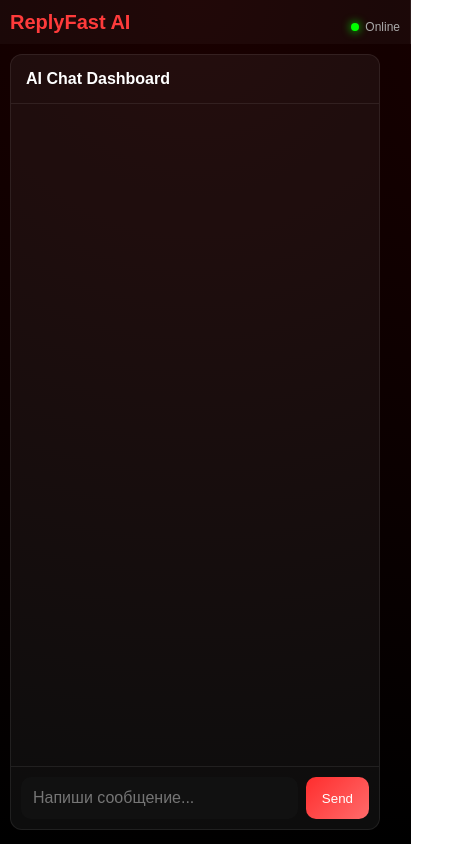
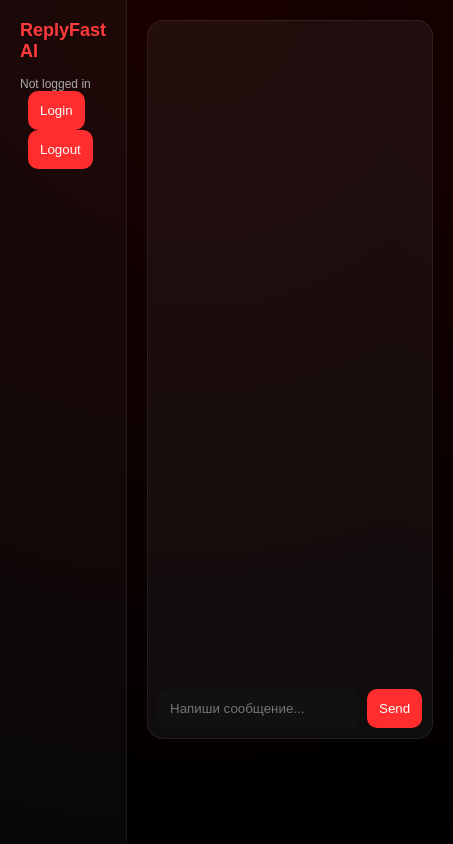
Before and after one commit to odinodin-wq/replyfast-saas-v2, a website: page public/index.html in a window 390 px wide. Shown: the whole page, 453 px wide, since content can reach past the window. Drawn offline with nearby package versions, Linux system fonts and the light colour scheme.

Commit message:
Update index.html

```diff
--- a/public/index.html
+++ b/public/index.html
@@ -3,7 +3,9 @@
 <head>
 <meta charset="UTF-8">
 <meta name="viewport" content="width=device-width, initial-scale=1.0">
-<title>ReplyFast AI</title>
+<title>ReplyFast SaaS</title>
+
+<script src="https://cdn.jsdelivr.net/npm/@supabase/supabase-js"></script>
 
 <style>
 body {
@@ -13,10 +15,9 @@ body {
   color:white;
   display:flex;
   height:100vh;
-  overflow:hidden;
 }
 
-/* SIDEBAR */
+/* sidebar */
 .sidebar {
   width:260px;
   background: rgba(255,255,255,0.03);
@@ -25,55 +26,32 @@ body {
 }
 
 .logo {
-  font-size:20px;
+  color:#ff3b3b;
+  font-size:18px;
   font-weight:bold;
-  color:#ff3b3b;
 }
 
-.online {
-  margin-top:10px;
+.userBox {
+  margin-top:15px;
   font-size:12px;
   color:#aaa;
 }
 
-.dot {
-  width:8px;
-  height:8px;
-  background:lime;
-  border-radius:50%;
-  display:inline-block;
-  margin-right:6px;
-  box-shadow:0 0 10px lime;
-}
-
-/* MAIN */
+/* main */
 .main {
   flex:1;
   padding:20px;
-  display:flex;
-  justify-content:center;
-  align-items:center;
 }
 
 .card {
-  width:100%;
-  max-width:900px;
-  height:85vh;
   background: rgba(255,255,255,0.05);
   border:1px solid rgba(255,255,255,0.08);
   border-radius:16px;
+  height:85vh;
   display:flex;
   flex-direction:column;
-  overflow:hidden;
 }
 
-.header {
-  padding:15px;
-  border-bottom:1px solid rgba(255,255,255,0.08);
-  font-weight:bold;
-}
-
-/* CHAT */
 .chat {
   flex:1;
   overflow:auto;
@@ -81,27 +59,18 @@ body {
 }
 
 .msg {
-  margin:8px 0;
+  margin:6px 0;
   padding:10px;
   border-radius:10px;
-  max-width:75%;
-  word-wrap:break-word;
+  max-width:80%;
 }
 
-.user {
-  background:#ff2d2d;
-  margin-left:auto;
-}
+.user { background:#ff2d2d; margin-left:auto; }
+.ai { background:#222; }
 
-.ai {
-  background:#222;
-}
-
-/* INPUT */
 .inputBox {
   display:flex;
   padding:10px;
-  border-top:1px solid rgba(255,255,255,0.08);
 }
 
 input {
@@ -111,62 +80,16 @@ input {
   border-radius:10px;
   background:#111;
   color:white;
-  font-size:16px;
 }
 
 button {
   margin-left:8px;
-  padding:12px 16px;
+  padding:12px;
   border:none;
   border-radius:10px;
-  background:linear-gradient(135deg,#ff2d2d,#ff6b6b);
+  background:#ff2d2d;
   color:white;
   cursor:pointer;
-}
-
-/* 📟 TABLET */
-@media (max-width: 1024px) {
-  .sidebar {
-    width:200px;
-  }
-
-  .card {
-    height:90vh;
-  }
-}
-
-/* 📱 MOBILE */
-@media (max-width: 768px) {
-
-  body {
-    flex-direction:column;
-  }
-
-  .sidebar {
-    width:100%;
-    display:flex;
-    justify-content:space-between;
-    align-items:center;
-    padding:10px;
-  }
-
-  .main {
-    padding:10px;
-    align-items:stretch;
-  }
-
-  .card {
-    height:calc(100vh - 70px);
-    border-radius:12px;
-  }
-
-  .msg {
-    max-width:90%;
-  }
-
-  input {
-    font-size:16px;
-  }
 }
 </style>
 </head>
@@ -175,14 +98,16 @@ button {
 
 <div class="sidebar">
   <div class="logo">ReplyFast AI</div>
-  <div class="online"><span class="dot"></span>Online</div>
+
+  <div class="userBox" id="userBox">Not logged in</div>
+
+  <button onclick="login()">Login</button>
+  <button onclick="logout()">Logout</button>
 </div>
 
 <div class="main">
 
   <div class="card">
-
-    <div class="header">AI Chat Dashboard</div>
 
     <div class="chat" id="chat"></div>
 
@@ -196,6 +121,38 @@ button {
 </div>
 
 <script>
+const supabase = supabase.createClient(
+  "https://cowsflyfghivkajfauzm.supabase.co",
+  "eyJhbGciOiJIUzI1NiIsInR5cCI6IkpXVCJ9.eyJpc3MiOiJzdXBhYmFzZSIsInJlZiI6ImNvd3NmbHlmZ2hpdmthZmphdXptIiwicm9sZSI6ImFub24iLCJpYXQiOjE3NzY5MzY1NjAsImV4cCI6MjA5MjUxMjU2MH0.Z3YWipoU_0ZX2XNWTvp-v0TdMgQ0s6V_r90SHD7Ukx8"
+);
+
+// LOGIN
+async function login() {
+  let email = prompt("Введите email");
+
+  const { error } = await supabase.auth.signInWithOtp({ email });
+
+  alert("Проверь почту 📩");
+}
+
+// LOGOUT
+async function logout() {
+  await supabase.auth.signOut();
+  userBox.innerText = "Not logged in";
+}
+
+// CHECK USER
+async function checkUser() {
+  const { data } = await supabase.auth.getUser();
+
+  if (data.user) {
+    userBox.innerText = "Logged in: " + data.user.email;
+  }
+}
+
+checkUser();
+
+// CHAT
 function add(text, cls){
   chat.innerHTML += `<div class="msg ${cls}">${text}</div>`;
   chat.scrollTop = chat.scrollHeight;
```
